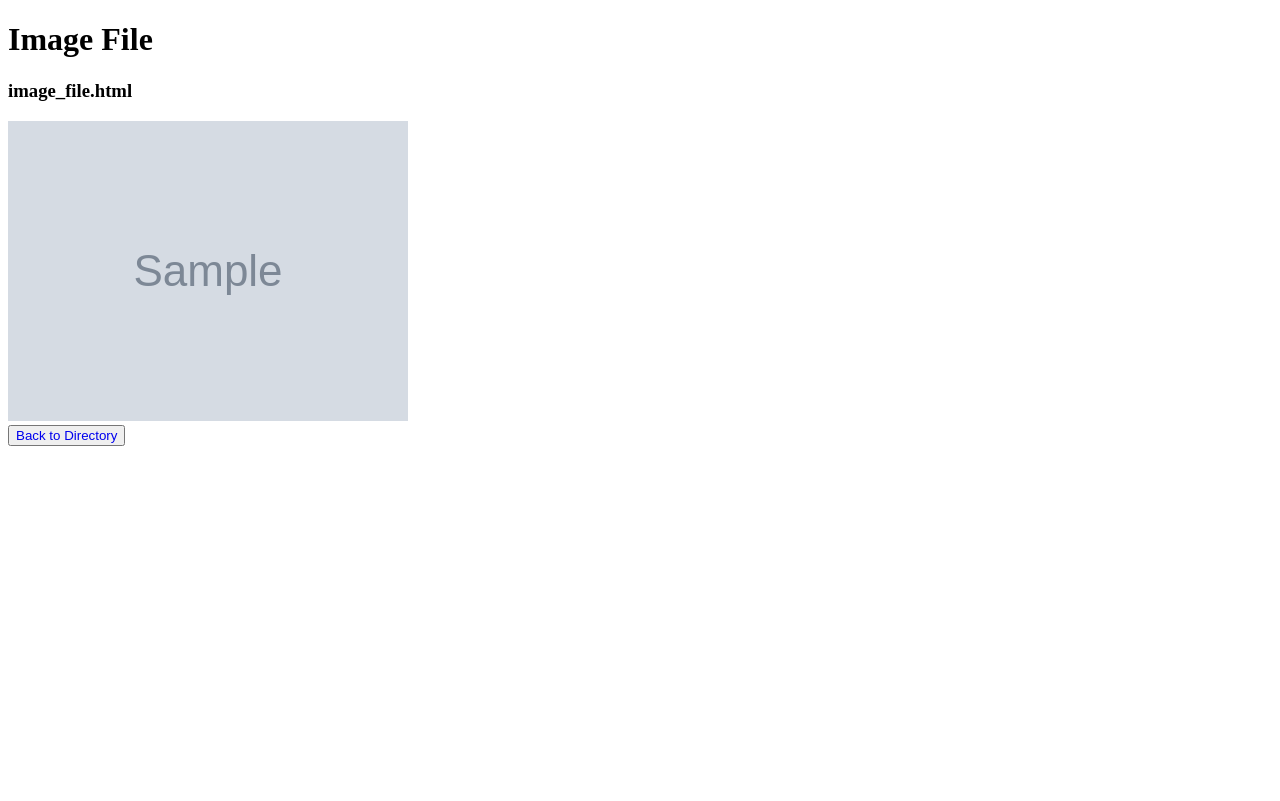
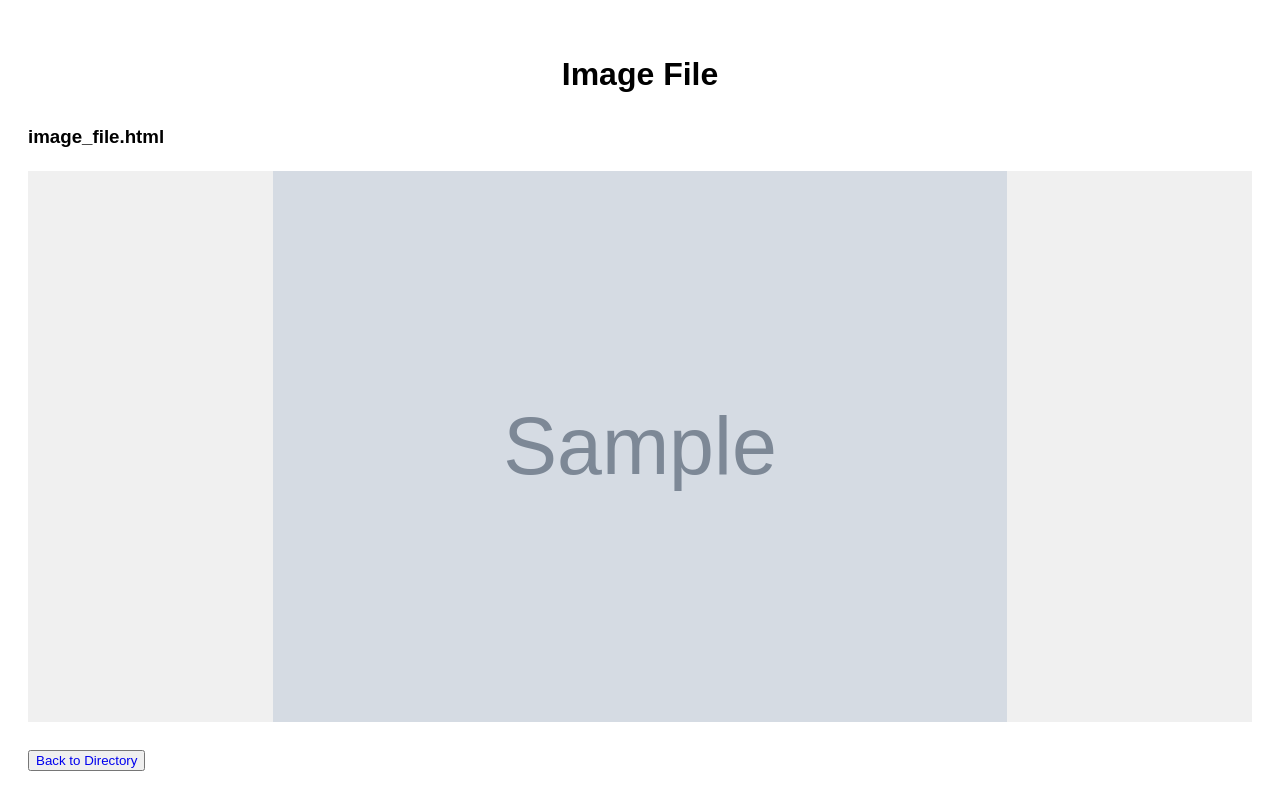
Before and after one commit to SatyaHimavanth/My-Local-Cloud, a Flask app: template templates/image_file.html in a window 1280 px wide. Before the commit the page ends 446 px from the top, so only its background shows below. Run offline with Flask 3, Linux system fonts and the light colour scheme; the template is opened without the code that fills it: most values are stand-ins (such as "Sample title", 1, 10 or a date in 2020); grey boxes marked "Sample" are stand-in pictures.

Commit message:
Update image_file.html

```diff
--- a/templates/image_file.html
+++ b/templates/image_file.html
@@ -3,11 +3,29 @@
 <head>
     <meta charset="UTF-8">
     <title>Image File</title>
+    <style>
+        body {
+            font-family: Arial, sans-serif;
+            line-height: 1.6;
+            padding: 20px;
+        }
+        h1 {
+            text-align: center;
+        }
+        div{
+            display: flex;
+            justify-content: center;
+            align-items: center;
+            background-color: #f0f0f0;
+        }
+    </style>
 </head>
 <body>
     <h1>Image File</h1>
     <h3 id="file_name"></h3>
-    <img src="{{ file_path }}" alt="Image">
+    <div id="container">
+        <img src="{{ file_path }}" alt="Image" width="60%" height="60%" id="image_id">
+    </div>
     <br>
     <button><a href="{{ url_for('show_directory', path='/'.join(request.path.split('/')[1:-1])) }}" style="text-decoration: none;">Back to Directory</a></button>
 
@@ -19,6 +37,7 @@
         var fileName = fileNameWithDir.split('\\').pop();
         fileName = fileName.replace("%20", " ")
         document.getElementById("file_name").textContent = fileName;
+        document.getElementById("image_id").alt = fileName;
     </script>
 </body>
 </html>
```
